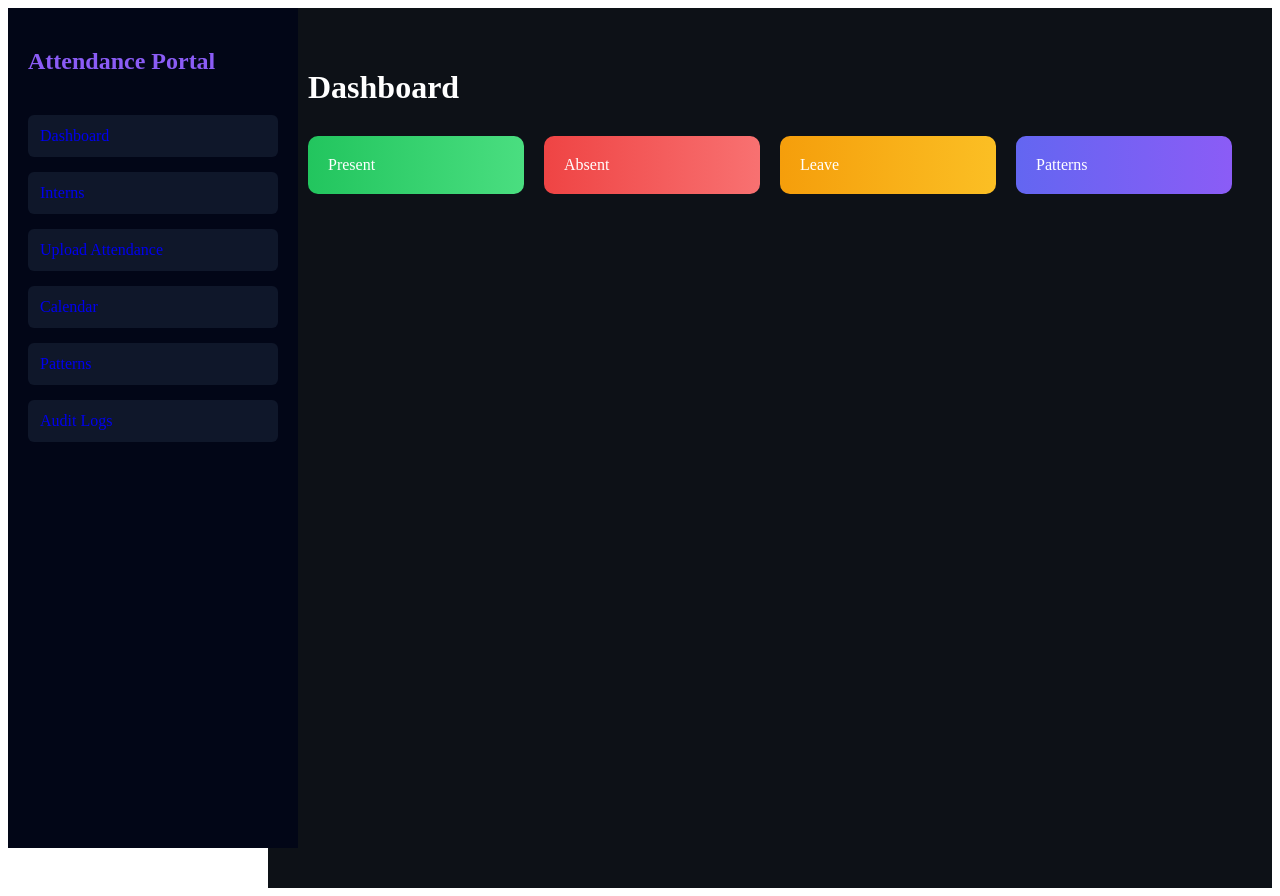
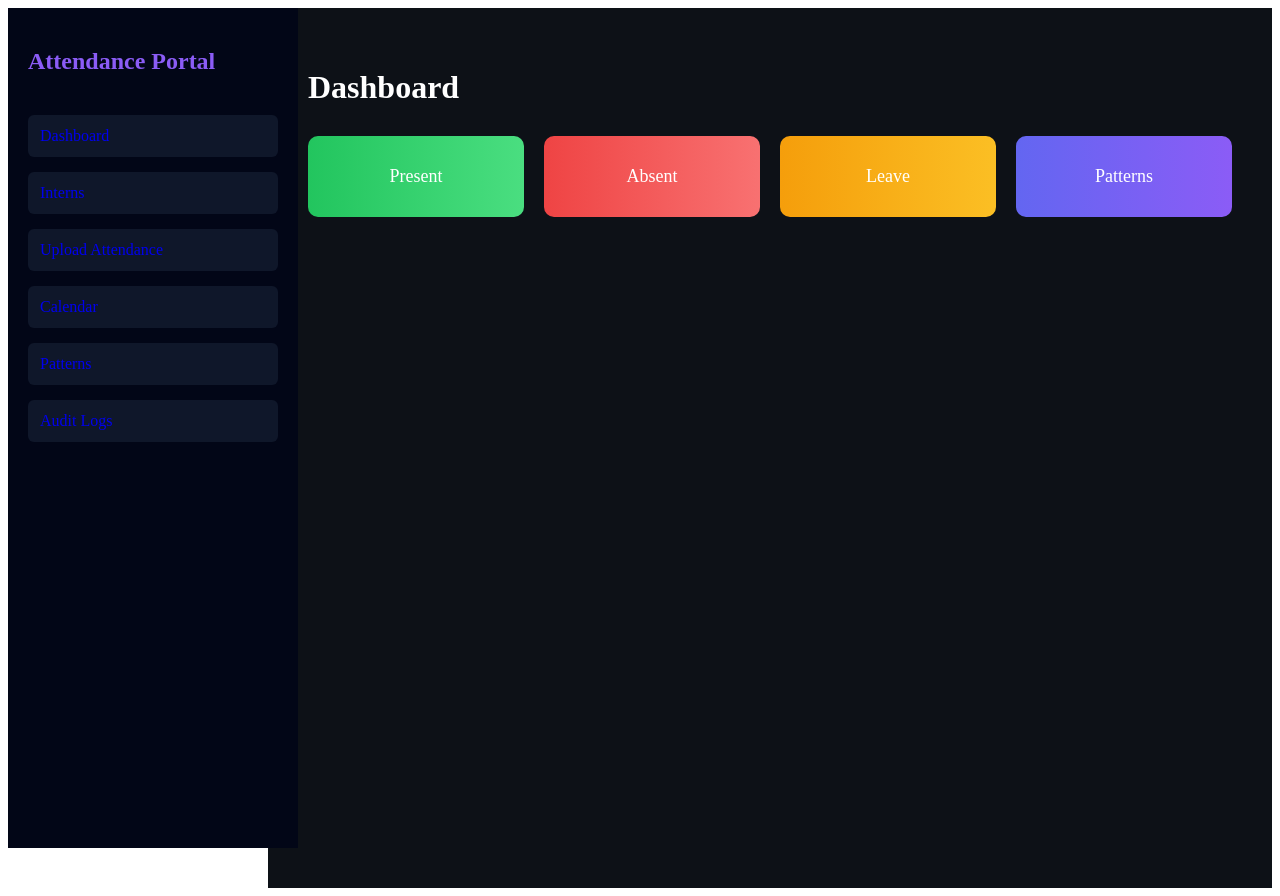
Before and after one commit to proeduvate/attendance-portal, a React (Create React App) app in the folder frontend/: page /dashboard in a window 1280 px wide. Built offline with nearby package versions, Linux system fonts and the light colour scheme.

Commit message:
Update Dashboard.jsx

```diff
--- a/frontend/src/pages/Dashboard.jsx
+++ b/frontend/src/pages/Dashboard.jsx
@@ -1,4 +1,5 @@
 import Sidebar from "../components/Sidebar"
+import {motion} from "framer-motion"
 
 export default function Dashboard(){
 
@@ -8,21 +9,7 @@ return(
 
 <Sidebar/>
 
-<div style={{
-
-marginLeft:"260px",
-
-background:"#0D1117",
-
-height:"100vh",
-
-color:"white",
-
-padding:"40px",
-
-width:"100%"
-
-}}>
+<div style={container}>
 
 <h1>
 
@@ -30,25 +17,51 @@ Dashboard
 
 </h1>
 
-<div style={{
+<div style={grid}>
 
-display:"grid",
+<motion.div
+style={cardGreen}
+whileHover={{scale:1.08}}
+initial={{opacity:0}}
+animate={{opacity:1}}
+>
 
-gridTemplateColumns:"repeat(4,1fr)",
+Present
 
-gap:"20px",
+</motion.div>
 
-marginTop:"30px"
+<motion.div
+style={cardRed}
+whileHover={{scale:1.08}}
+initial={{opacity:0}}
+animate={{opacity:1}}
+>
 
-}}>
+Absent
 
-<div style={cardGreen}>Present</div>
+</motion.div>
 
-<div style={cardRed}>Absent</div>
+<motion.div
+style={cardYellow}
+whileHover={{scale:1.08}}
+initial={{opacity:0}}
+animate={{opacity:1}}
+>
 
-<div style={cardYellow}>Leave</div>
+Leave
 
-<div style={cardPurple}>Patterns</div>
+</motion.div>
+
+<motion.div
+style={cardPurple}
+whileHover={{scale:1.08}}
+initial={{opacity:0}}
+animate={{opacity:1}}
+>
+
+Patterns
+
+</motion.div>
 
 </div>
 
@@ -60,26 +73,86 @@ marginTop:"30px"
 
 }
 
+const container={
+
+marginLeft:"260px",
+
+padding:"40px",
+
+background:"#0D1117",
+
+height:"100vh",
+
+color:"white",
+
+width:"100%"
+
+}
+
+const grid={
+
+display:"grid",
+
+gridTemplateColumns:"repeat(4,1fr)",
+
+gap:"20px",
+
+marginTop:"30px"
+
+}
+
 const cardGreen={
+
 background:"linear-gradient(90deg,#22c55e,#4ade80)",
-padding:"20px",
-borderRadius:"10px"
+
+padding:"30px",
+
+borderRadius:"10px",
+
+textAlign:"center",
+
+fontSize:"18px"
+
 }
 
 const cardRed={
+
 background:"linear-gradient(90deg,#ef4444,#f87171)",
-padding:"20px",
-borderRadius:"10px"
+
+padding:"30px",
+
+borderRadius:"10px",
+
+textAlign:"center",
+
+fontSize:"18px"
+
 }
 
 const cardYellow={
+
 background:"linear-gradient(90deg,#f59e0b,#fbbf24)",
-padding:"20px",
-borderRadius:"10px"
+
+padding:"30px",
+
+borderRadius:"10px",
+
+textAlign:"center",
+
+fontSize:"18px"
+
 }
 
 const cardPurple={
+
 background:"linear-gradient(90deg,#6366f1,#8b5cf6)",
-padding:"20px",
-borderRadius:"10px"
+
+padding:"30px",
+
+borderRadius:"10px",
+
+textAlign:"center",
+
+fontSize:"18px"
+
 }
```
